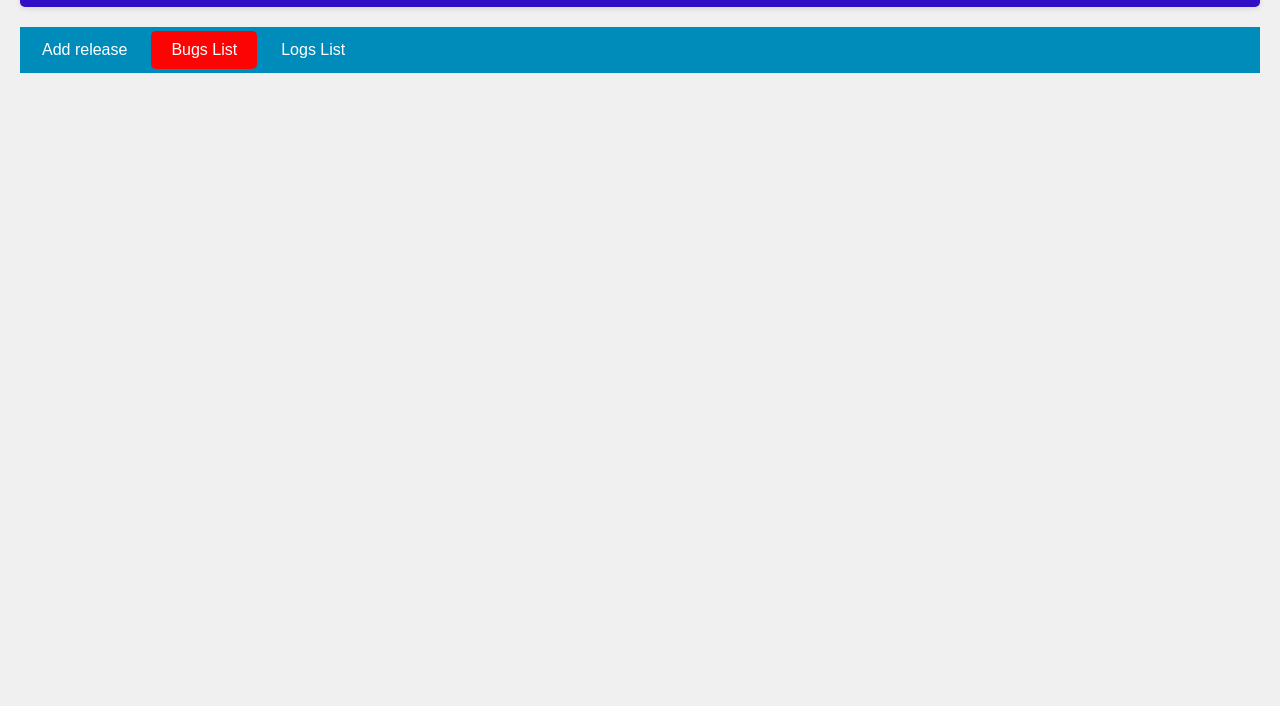
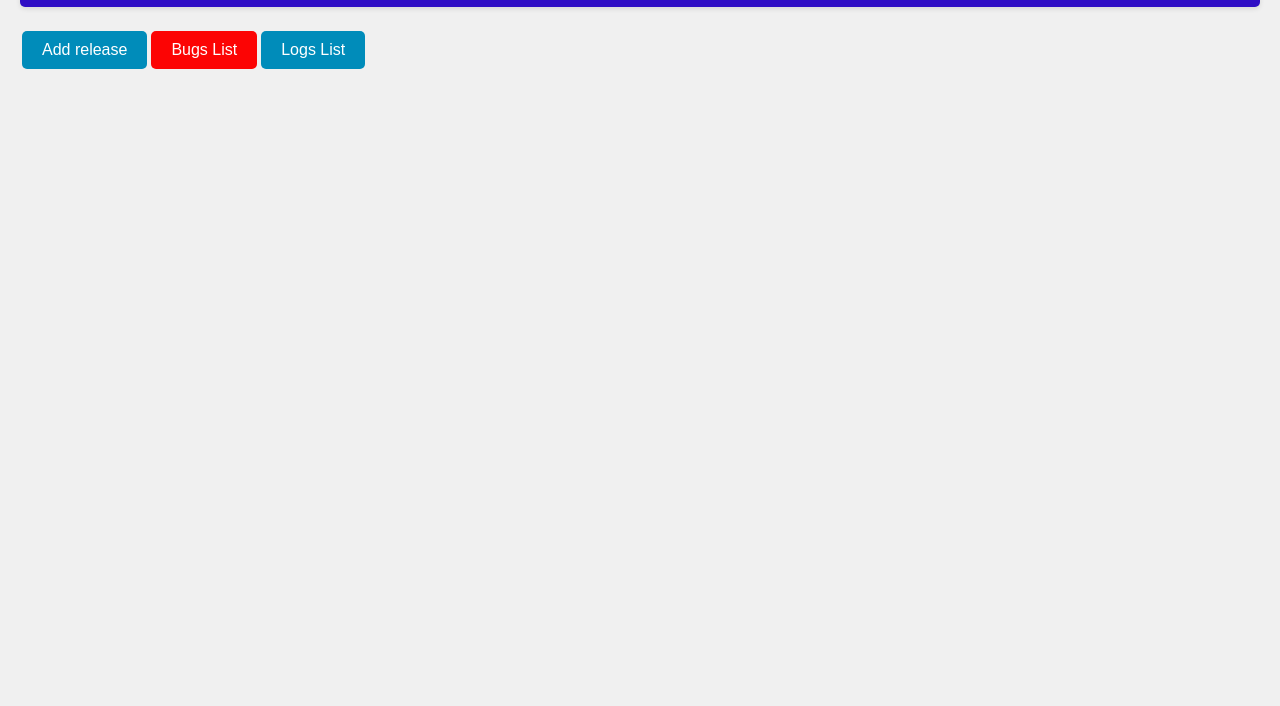
Before and after one commit to ArnoG-hub/OFAtools, a plain HTML site: page index.html in a window 1280 px wide. Shown: the part 94-800 px from the top of the page. Drawn offline with Linux system fonts and the light colour scheme; no server answers.

Commit message:
Update styles.css
fix

```diff
--- a/styles.css
+++ b/styles.css
@@ -78,8 +78,6 @@ progress {
 .action-buttons {
     display: flex;
     justify-content: flex-start;
-    background-color: #008CBA;
-    color: white;
     margin-bottom: 20px;
 }
 
```
